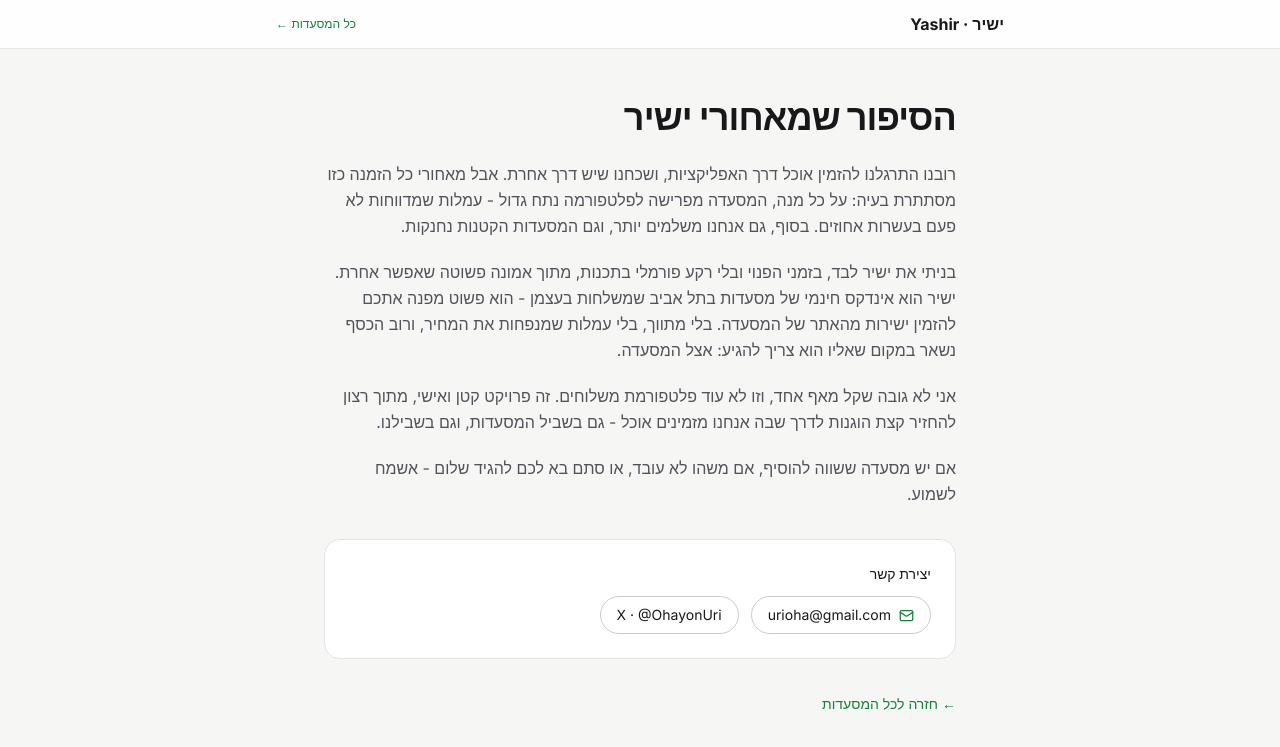
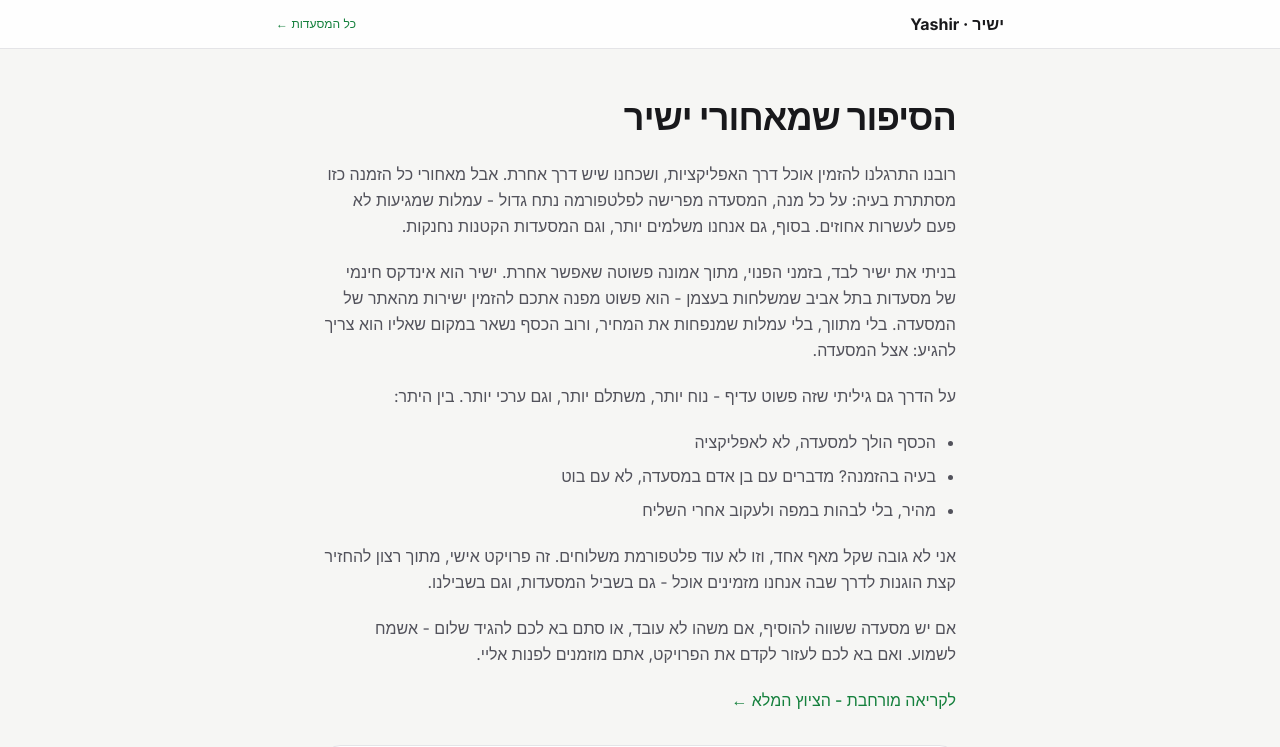
Before and after one commit to UriOhayon/yashir-tlv, a Next.js app: page /about in a window 1280 px wide. Shown: the top 747 px of the page. Built offline with nearby package versions, Linux system fonts and the light colour scheme.

Commit message:
Expand story page: benefits, help-promote line, tweet link

```diff
--- a/src/app/about/page.tsx
+++ b/src/app/about/page.tsx
@@ -39,20 +39,42 @@ export default function AboutPage() {
         <div className="mt-6 space-y-5 text-base leading-relaxed" style={{ color: "var(--muted)" }}>
           <p>
             רובנו התרגלנו להזמין אוכל דרך האפליקציות, ושכחנו שיש דרך אחרת. אבל מאחורי כל הזמנה כזו
-            מסתתרת בעיה: על כל מנה, המסעדה מפרישה לפלטפורמה נתח גדול - עמלות שמדווחות לא פעם בעשרות
+            מסתתרת בעיה: על כל מנה, המסעדה מפרישה לפלטפורמה נתח גדול - עמלות שמגיעות לא פעם לעשרות
             אחוזים. בסוף, גם אנחנו משלמים יותר, וגם המסעדות הקטנות נחנקות.
           </p>
           <p>
-            בניתי את ישיר לבד, בזמני הפנוי ובלי רקע פורמלי בתכנות, מתוך אמונה פשוטה שאפשר אחרת. ישיר
+            בניתי את ישיר לבד, בזמני הפנוי, מתוך אמונה פשוטה שאפשר אחרת. ישיר
             הוא אינדקס חינמי של מסעדות בתל אביב שמשלחות בעצמן - הוא פשוט מפנה אתכם להזמין ישירות מהאתר
             של המסעדה. בלי מתווך, בלי עמלות שמנפחות את המחיר, ורוב הכסף נשאר במקום שאליו הוא צריך
             להגיע: אצל המסעדה.
           </p>
           <p>
-            אני לא גובה שקל מאף אחד, וזו לא עוד פלטפורמת משלוחים. זה פרויקט קטן ואישי, מתוך רצון להחזיר
+            על הדרך גם גיליתי שזה פשוט עדיף - נוח יותר, משתלם יותר, וגם ערכי יותר. בין היתר:
+          </p>
+          <ul className="list-disc space-y-2 pr-5">
+            <li>הכסף הולך למסעדה, לא לאפליקציה</li>
+            <li>בעיה בהזמנה? מדברים עם בן אדם במסעדה, לא עם בוט</li>
+            <li>מהיר, בלי לבהות במפה ולעקוב אחרי השליח</li>
+          </ul>
+          <p>
+            אני לא גובה שקל מאף אחד, וזו לא עוד פלטפורמת משלוחים. זה פרויקט אישי, מתוך רצון להחזיר
             קצת הוגנות לדרך שבה אנחנו מזמינים אוכל - גם בשביל המסעדות, וגם בשבילנו.
           </p>
-          <p>אם יש מסעדה ששווה להוסיף, אם משהו לא עובד, או סתם בא לכם להגיד שלום - אשמח לשמוע.</p>
+          <p>
+            אם יש מסעדה ששווה להוסיף, אם משהו לא עובד, או סתם בא לכם להגיד שלום - אשמח לשמוע. ואם בא
+            לכם לעזור לקדם את הפרויקט, אתם מוזמנים לפנות אליי.
+          </p>
+          <p>
+            <a
+              href="https://x.com/OhayonUri/status/2069847066633818318"
+              target="_blank"
+              rel="noopener noreferrer"
+              className="inline-flex items-center gap-1.5 font-medium hover:underline"
+              style={{ color: "var(--brand)" }}
+            >
+              לקריאה מורחבת - הציוץ המלא ←
+            </a>
+          </p>
         </div>
 
         <div className="mt-8 rounded-2xl border p-6" style={{ borderColor: "var(--border)", backgroundColor: "#ffffff" }}>
```
